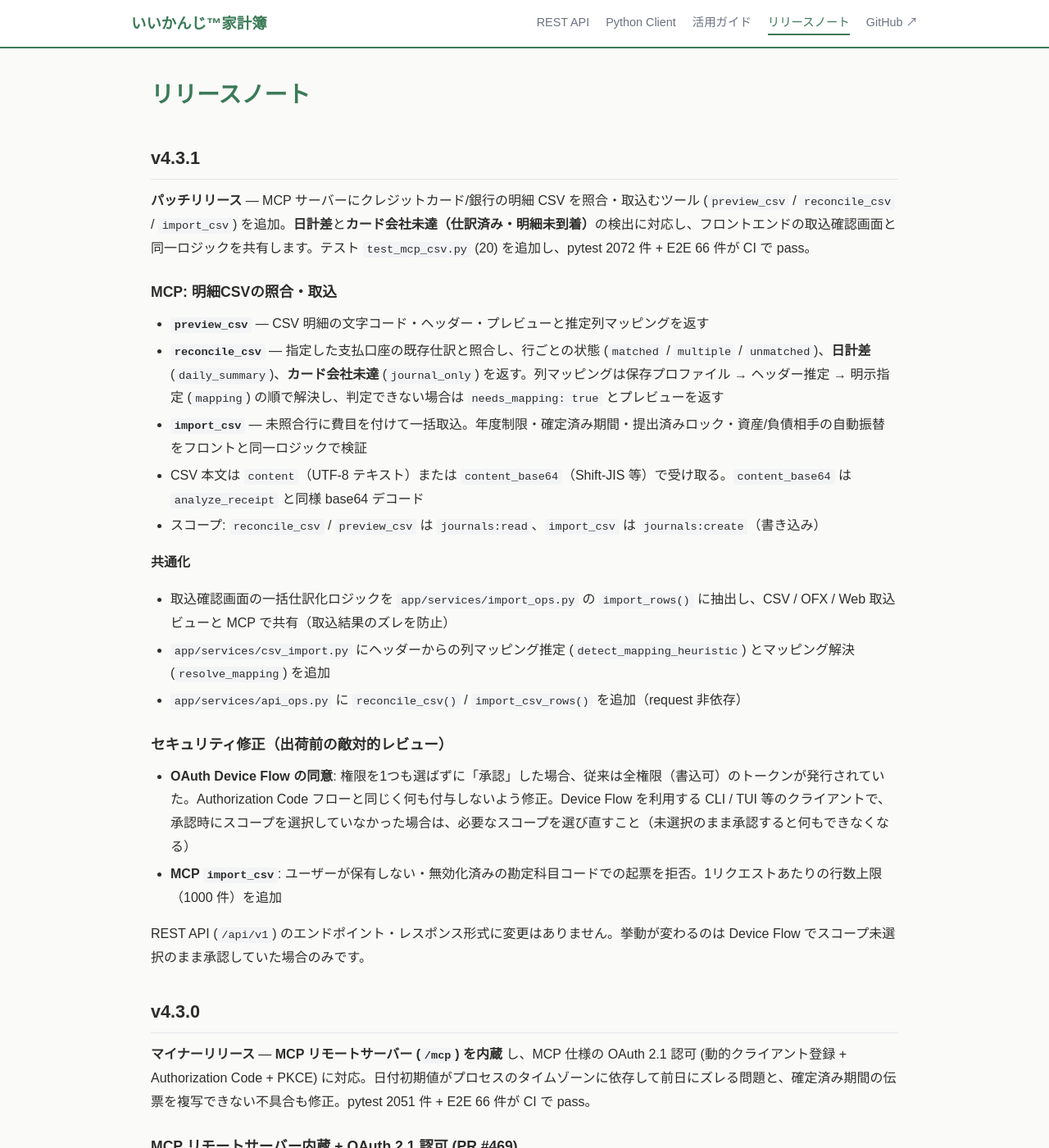
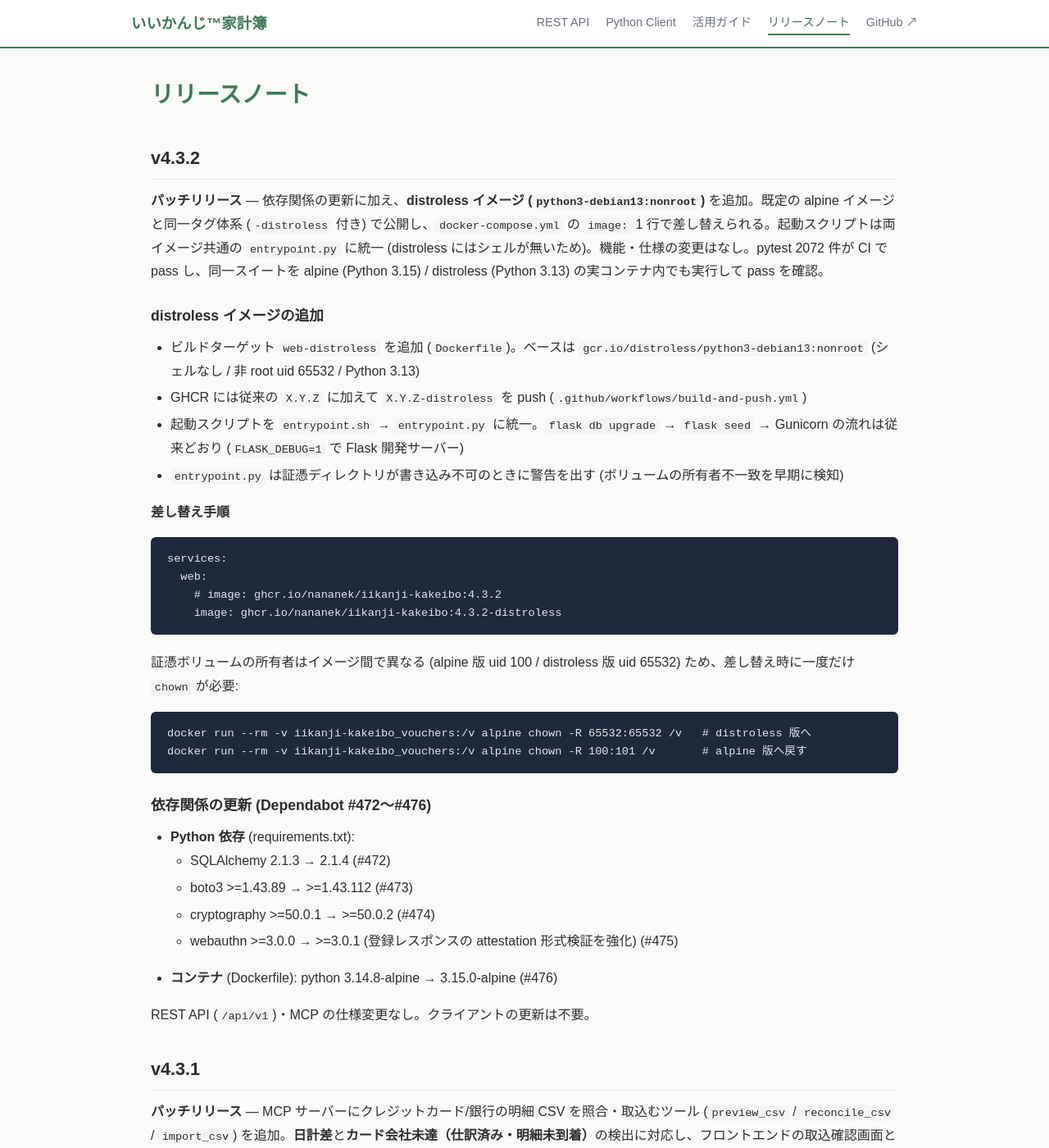
Before and after one commit to nananek/iikanji-kakeibo, a Jekyll site: the page built from docs/releases.md, in a window 1280 px wide and 1400 px high. Shown: the whole window at 82% size. Built offline with Jekyll 4.4.1, drawn with Linux system fonts in a browser that asks for light colours.

Commit message:
docs: v4.3.2 リリースノート追加 + docker-compose.yml.example のイメージタグ更新

````diff
--- a/docs/releases.md
+++ b/docs/releases.md
@@ -4,6 +4,44 @@
 ---
 
 # リリースノート
+
+## v4.3.2
+
+**パッチリリース** — 依存関係の更新に加え、**distroless イメージ (`python3-debian13:nonroot`)** を追加。既定の alpine イメージと同一タグ体系 (`-distroless` 付き) で公開し、`docker-compose.yml` の `image:` 1 行で差し替えられる。起動スクリプトは両イメージ共通の `entrypoint.py` に統一 (distroless にはシェルが無いため)。機能・仕様の変更はなし。pytest 2072 件が CI で pass し、同一スイートを alpine (Python 3.15) / distroless (Python 3.13) の実コンテナ内でも実行して pass を確認。
+
+### distroless イメージの追加
+
+- ビルドターゲット `web-distroless` を追加 (`Dockerfile`)。ベースは `gcr.io/distroless/python3-debian13:nonroot` (シェルなし / 非 root uid 65532 / Python 3.13)
+- GHCR には従来の `X.Y.Z` に加えて `X.Y.Z-distroless` を push (`.github/workflows/build-and-push.yml`)
+- 起動スクリプトを `entrypoint.sh` → `entrypoint.py` に統一。`flask db upgrade` → `flask seed` → Gunicorn の流れは従来どおり (`FLASK_DEBUG=1` で Flask 開発サーバー)
+- `entrypoint.py` は証憑ディレクトリが書き込み不可のときに警告を出す (ボリュームの所有者不一致を早期に検知)
+
+**差し替え手順**
+
+```yaml
+services:
+  web:
+    # image: ghcr.io/nananek/iikanji-kakeibo:4.3.2
+    image: ghcr.io/nananek/iikanji-kakeibo:4.3.2-distroless
+```
+
+証憑ボリュームの所有者はイメージ間で異なる (alpine 版 uid 100 / distroless 版 uid 65532) ため、差し替え時に一度だけ `chown` が必要:
+
+```sh
+docker run --rm -v iikanji-kakeibo_vouchers:/v alpine chown -R 65532:65532 /v   # distroless 版へ
+docker run --rm -v iikanji-kakeibo_vouchers:/v alpine chown -R 100:101 /v       # alpine 版へ戻す
+```
+
+### 依存関係の更新 (Dependabot #472〜#476)
+
+- **Python 依存** (requirements.txt):
+  - SQLAlchemy 2.1.3 → 2.1.4 (#472)
+  - boto3 >=1.43.89 → >=1.43.112 (#473)
+  - cryptography >=50.0.1 → >=50.0.2 (#474)
+  - webauthn >=3.0.0 → >=3.0.1 (登録レスポンスの attestation 形式検証を強化) (#475)
+- **コンテナ** (Dockerfile): python 3.14.8-alpine → 3.15.0-alpine (#476)
+
+REST API (`/api/v1`)・MCP の仕様変更なし。クライアントの更新は不要。
 
 ## v4.3.1
 
````
Also changed, not shown: 1 other file.
